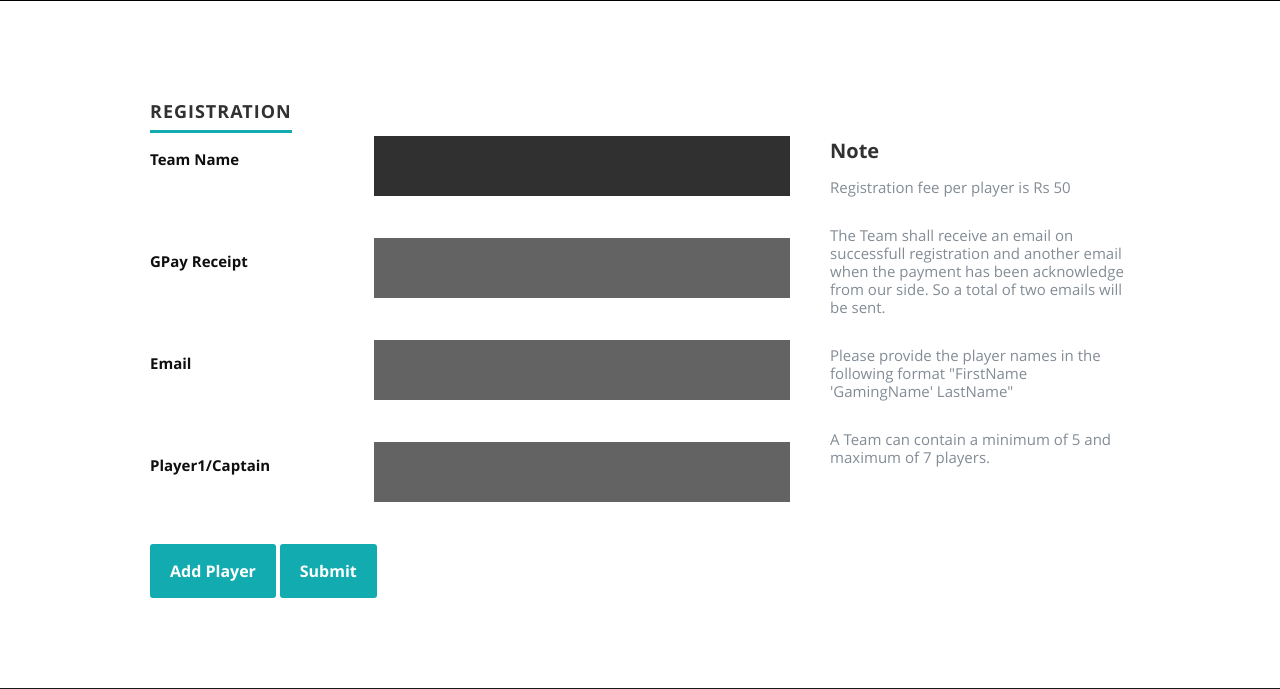
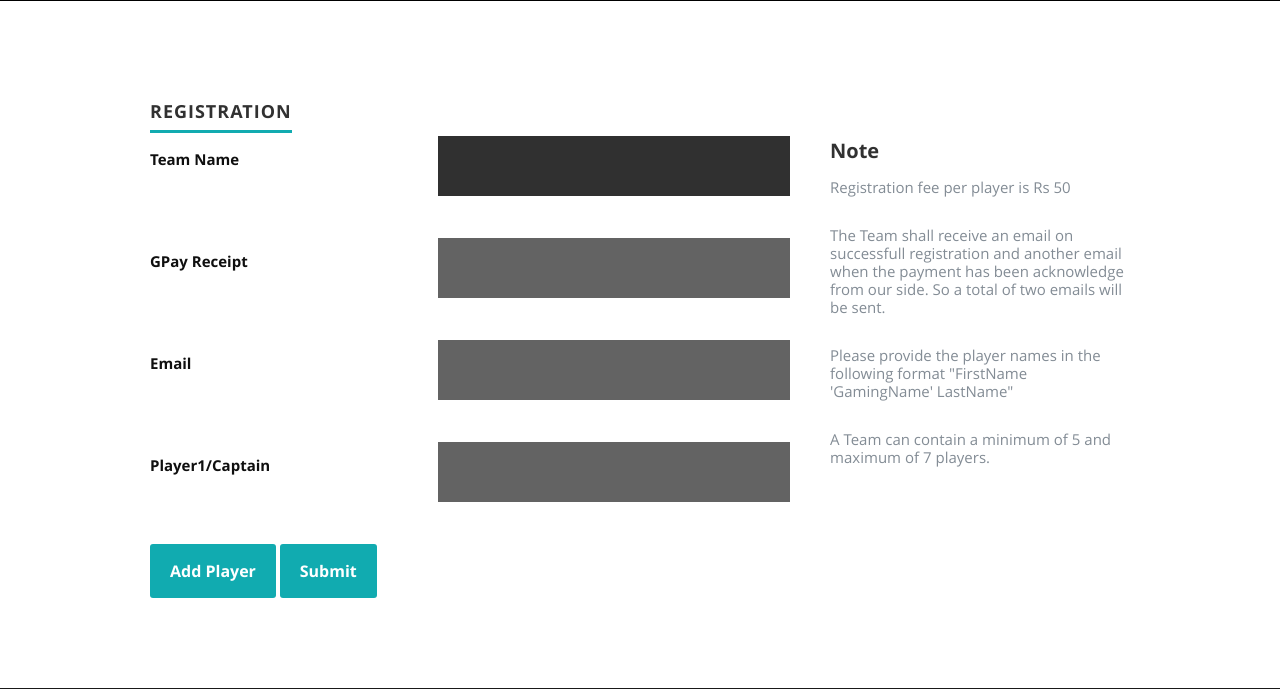
Before and after one commit to bumblebee211196/the-conquest2, a Flask app: page / in a window 1280 px wide. Shown: the part 799-1488 px from the top of the page. Run offline with Flask 2, Linux system fonts and the light colour scheme.

Commit message:
:bento: Adjust label width

```diff
--- a/static/css/layout.css
+++ b/static/css/layout.css
@@ -300,7 +300,7 @@ ul#nav li.current a {
     color: #0F0F0F;
     display: inline-block;
     float: left;
-    width: 35%;
+    width: 45%;
 }
 
 #register input {
@@ -312,7 +312,7 @@ ul#nav li.current a {
     outline: none;
     font-size: 15px;
     line-height: 24px;
-    width: 65%;
+    width: 55%;
 }
 
 #register input:focus {
```
